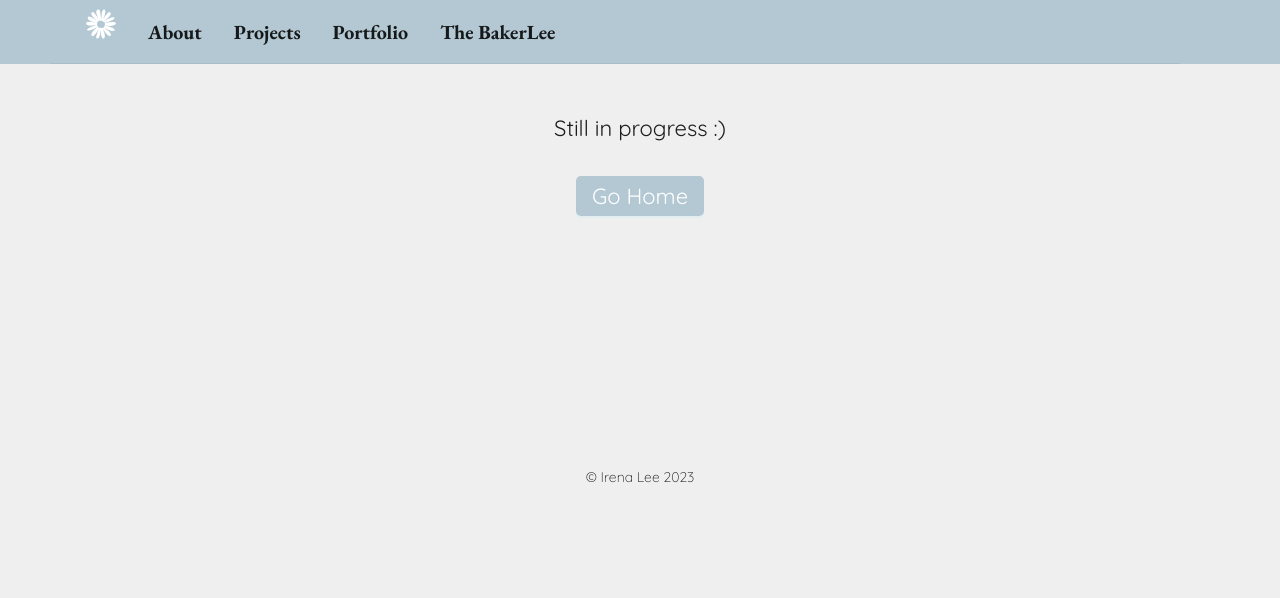
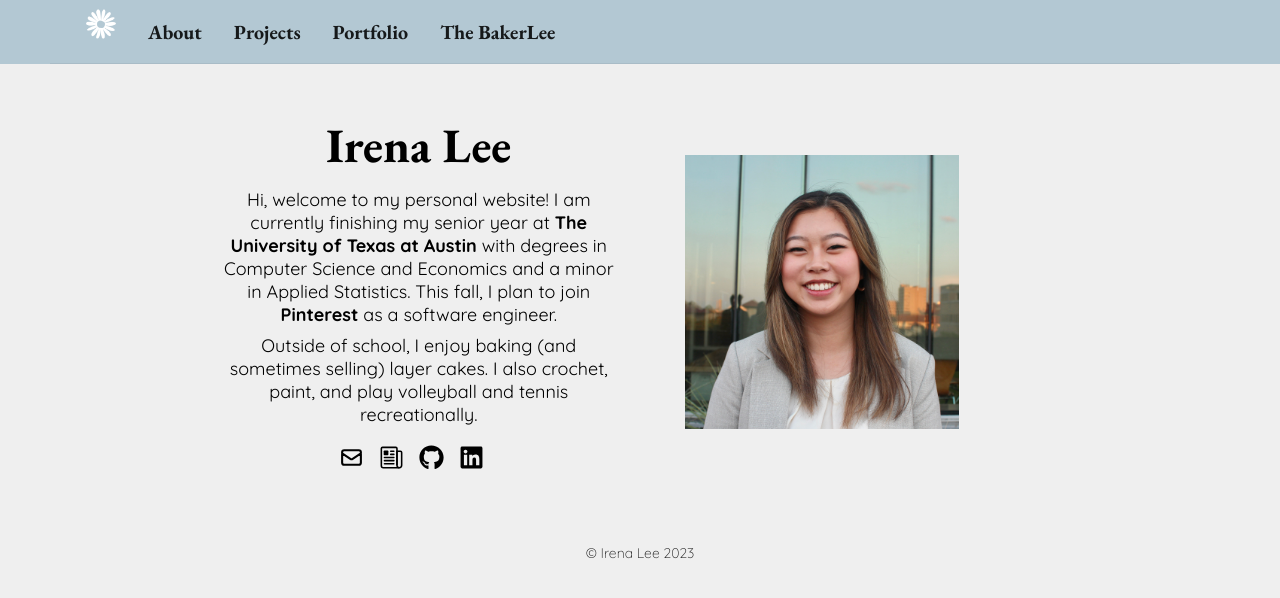
Before and after one commit to irena327/personal-website, a React (Create React App) app: page / in a window 1280 px wide. Shown: the top 598 px of the page. Built offline with nearby package versions, Linux system fonts and the light colour scheme.

Commit message:
updated routes

```diff
--- a/src/navigation/Router.js
+++ b/src/navigation/Router.js
@@ -17,6 +17,7 @@ const Router = () => {
    <Switch>
       <Layout>
          <Switch>
+            <Route exact path='/' component={Home} />
             <Route exact path='/projects' component={Projects} />
             <Route exact path='/portfolio/painting' component={Painting} />
             <Route exact path='/portfolio/drawing' component={Drawing} />
```
Also changed, not shown: 1 other file (tests, documents, lock files or other folders). Lines whose indentation alone changed are shown as unchanged.
